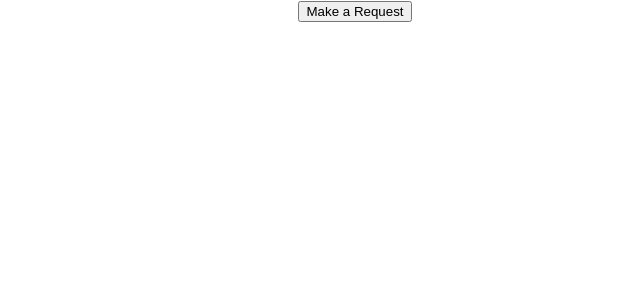
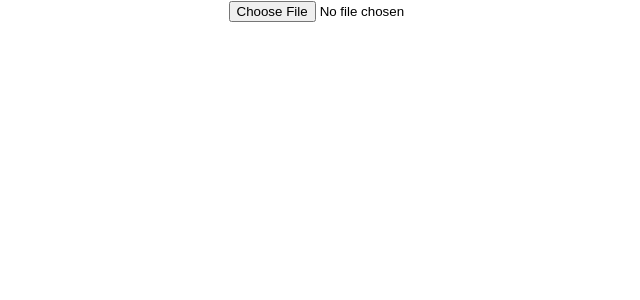
Before and after one commit to jsarge11/student-testing, a React (Create React App) app: page / in a window 1280 px wide. Shown: the top 300 px of the page, without its empty margins (285-925 px from the left). Built offline with nearby package versions, Linux system fonts and the light colour scheme.

Commit message:
first commit

```diff
--- a/src/App.js
+++ b/src/App.js
@@ -5,26 +5,16 @@ import axios from 'axios';
 
 class App extends Component {
   state = {
-    arrOfObjs: [
-      {name: 'Jay', age: 26},
-      {name: 'Jay', age: 26},
-      {name: 'Jay', age: 26},
-      {name: 'Jay', age: 26},
-    ]
+
   }
-
-  makeRequest = () => {
-      axios.get('/test', {
-        params: this.state.arrOfObjs
-    }).then((res) => {
-      console.log(res)
-    })
+  handleChange = (e) => {
+    console.log(e.target.files)
   }
 
   render() {
     return (
       <div className="App">
-       <button onClick={() => this.makeRequest()}>Make a Request</button>
+       <input type="file" onChange={this.handleChange}/>
       </div>
     );
   }
```
